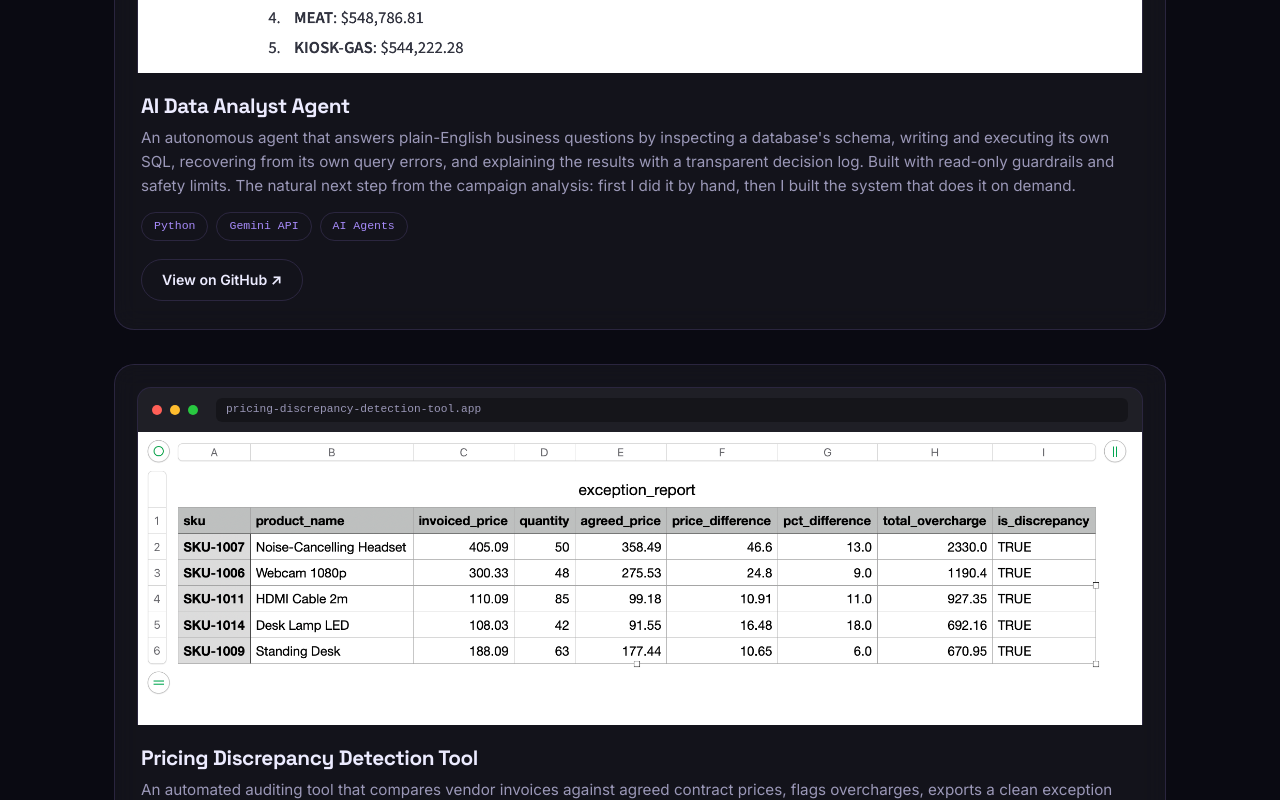
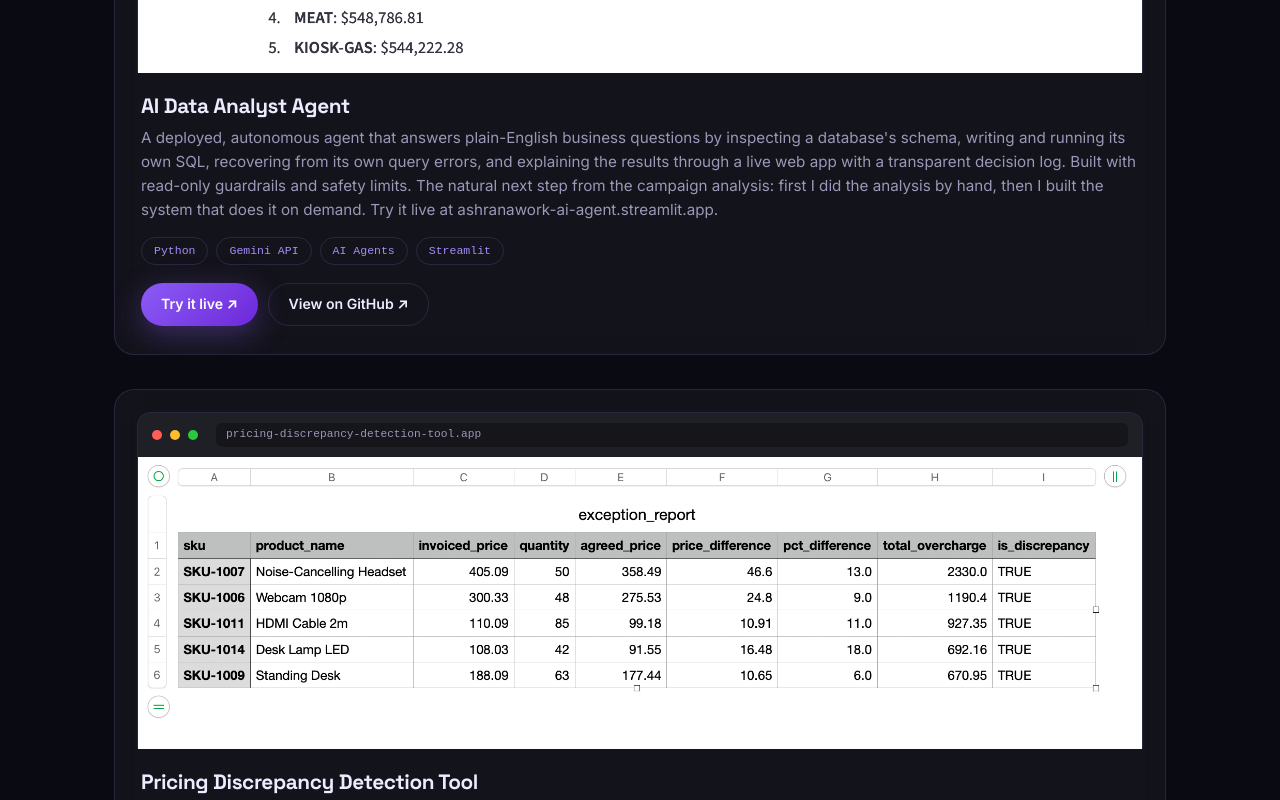
Before and after one commit to AshRanaWork/portfolio, a Next.js app: page / in a window 1280 px wide. Shown: the part 5460-6260 px from the top of the page. Built offline with nearby package versions, Linux system fonts and the light colour scheme; no server answers.

Commit message:
Add live demo button and keep full-height images

```diff
--- a/components/Projects.jsx
+++ b/components/Projects.jsx
@@ -112,6 +112,18 @@ export default function Projects() {
                   </span>
                 ))}
               </div>
+              <div style={{ display: "flex", gap: 10, flexWrap: "wrap" }}>
+                {p.liveUrl && (
+                  <a
+                    href={p.liveUrl}
+                    target="_blank"
+                    rel="noreferrer"
+                    className="btn btn-primary"
+                    style={{ padding: "9px 20px", fontSize: "0.88rem" }}
+                  >
+                    Try it live ↗
+                  </a>
+                )}
                 {p.github && (
                   <a
                     href={p.github}
@@ -123,6 +135,7 @@ export default function Projects() {
                     View on GitHub ↗
                   </a>
                 )}
+              </div>
             </div>
           </motion.article>
         ))}
--- a/data/content.js
+++ b/data/content.js
@@ -42,7 +42,7 @@ export const techStack = [
   { name: "Python", size: 1.15 },
   { name: "SQL", size: 1.1 },
   { name: "Power BI", size: 1.1 },
-  { name: "Tableau", size: 1.0 },
+  { name: "Tableau", size: 1.3 },
   { name: "LLM APIs", size: 1.1 },
   { name: "Pandas", size: 0.85 },
   { name: "Excel", size: 0.85 },
@@ -98,10 +98,11 @@ export const timeline = [
 export const projects = [
   {
     title: "AI Data Analyst Agent",
-    body: "An autonomous agent that answers plain-English business questions by inspecting a database's schema, writing and executing its own SQL, recovering from its own query errors, and explaining the results with a transparent decision log. Built with read-only guardrails and safety limits. The natural next step from the campaign analysis: first I did it by hand, then I built the system that does it on demand.",
-    tags: ["Python", "Gemini API", "AI Agents"],
+    body: "A deployed, autonomous agent that answers plain-English business questions by inspecting a database's schema, writing and running its own SQL, recovering from its own query errors, and explaining the results through a live web app with a transparent decision log. Built with read-only guardrails and safety limits. The natural next step from the campaign analysis: first I did the analysis by hand, then I built the system that does it on demand. Try it live at ashranawork-ai-agent.streamlit.app.",
+    tags: ["Python", "Gemini API", "AI Agents", "Streamlit"],
     image: "/projects/ai-agent.png",
     embedUrl: "",
+    liveUrl: "https://ashranawork-ai-agent.streamlit.app",
     github: "https://github.com/ashranawork/ai-data-analyst-agent",
   },
   {
```
Lines whose indentation alone changed are shown as unchanged.
